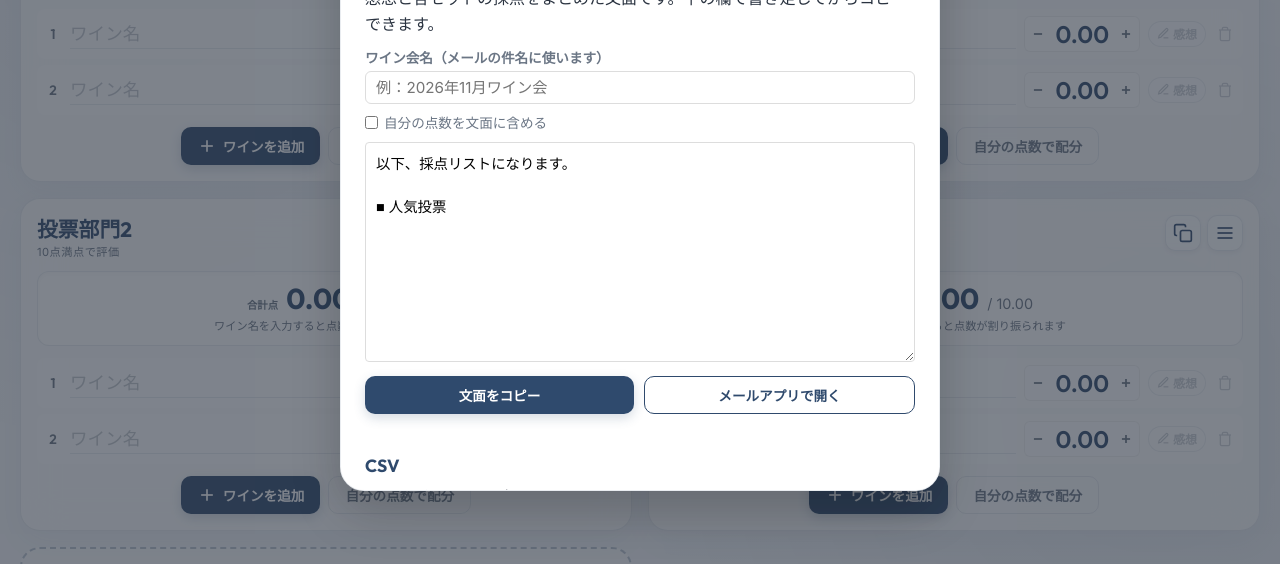
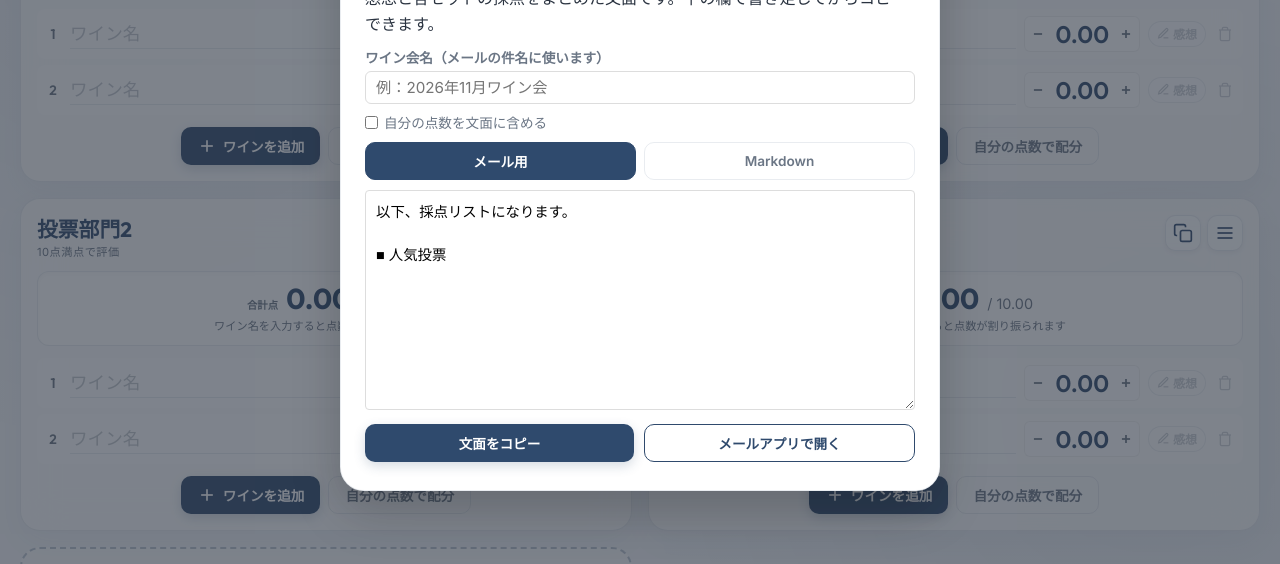
Before and after one commit to g-takizawa/wine_rater, a plain HTML site: page index.html in a window 1280 px wide. Both pictures are taken after a click on the button "結果を出力". Shown: the part 229-793 px from the top of the page. Drawn offline with Linux system fonts and the light colour scheme.

Commit message:
結果の出力にMarkdown形式を戻す
メール用とMarkdownの切り替えを復活させた。特定のアプリ向けではない
ため、ボタン名は「Markdown」のみとし、挨拶文は入れない。自分の点数を
文面に含める設定にも対応。版表記を v2026.11.17.5 に更新。

Co-Authored-By: Claude Opus 5.5 <noreply@anthropic.com>

```diff
--- a/index.html
+++ b/index.html
@@ -301,7 +301,7 @@
         </div>
     </div>
     <div class="version-display">
-        <span id="app-version">v2026.11.17.4</span>
+        <span id="app-version">v2026.11.17.5</span>
         <button type="button" id="update-check-btn" class="btn-update-check" title="サーバーから最新版を読み込みます">最新版を確認</button>
         <div id="update-status" class="update-status" aria-live="polite"></div>
     </div>
--- a/script.js
+++ b/script.js
@@ -694,7 +694,7 @@ class WineRater {
                         <section>
                             <h3>📤 結果の出力</h3>
                             <ul>
-                                <li><strong>感想・人気投票の文面</strong>: 感想と各セットの採点（「3.50｜1. ワイン名」の形）をまとめた文面です。欄の中で書き足してから、コピーまたはメールアプリで開けます</li>
+                                <li><strong>感想・人気投票の文面</strong>: 感想と各セットの採点（「3.50｜1. ワイン名」の形）をまとめた文面です。「メール用」と「Markdown」（見出しと表の形式）を切り替えられます。欄の中で書き足してから、コピーまたはメールアプリで開けます</li>
                                 <li>合計が10.00でない部門があると、出力画面の上に警告が出ます</li>
                                 <li><strong>ワイン会名</strong>を入れると、メールの件名（例：「2026年11月ワイン会 感想・人気投票」）に使われます。<strong>自分の点数を文面に含める</strong>にチェックすると、感想の見出しに自分の点数が付きます</li>
                                 <li><strong>CSV</strong>: ファイルとしてダウンロード、またはExcel・スプレッドシートに貼り付けられる形でコピーできます（自分の点数と感想の列も含みます）</li>
@@ -1275,6 +1275,10 @@ function showExportModal() {
                         <input type="checkbox" id="include-my-scores"> 自分の点数を文面に含める
                     </label>
                 </div>
+                <div style="display: flex; gap: 8px; margin: 10px 0;" role="group" aria-label="文面の形式">
+                    <button id="report-format-email" class="btn-secondary report-format" aria-pressed="true">メール用</button>
+                    <button id="report-format-md" class="btn-secondary report-format" aria-pressed="false">Markdown</button>
+                </div>
                 <textarea id="report-textarea" class="report-textarea"></textarea>
                 <div style="display: flex; gap: 10px; margin-top: 10px; flex-wrap: wrap;">
                     <button id="report-copy-btn" class="btn-primary" style="flex: 1; display: flex; align-items: center; justify-content: center;">
@@ -1413,10 +1417,26 @@ function showExportModal() {
         saveToLocalStorage();
     });
 
-    reportTextarea.value = generateEmailReport(false);
-    includeMyScoresEl.addEventListener('change', () => {
-        reportTextarea.value = generateEmailReport(includeMyScoresEl.checked);
-    });
+    const formatButtons = {
+        email: document.getElementById('report-format-email'),
+        markdown: document.getElementById('report-format-md')
+    };
+    let reportFormat = 'email';
+
+    function showReport() {
+        const include = includeMyScoresEl.checked;
+        reportTextarea.value = reportFormat === 'markdown'
+            ? generateMarkdownReport(include)
+            : generateEmailReport(include);
+        Object.entries(formatButtons).forEach(([key, btn]) => {
+            btn.setAttribute('aria-pressed', String(key === reportFormat));
+        });
+    }
+
+    formatButtons.email.addEventListener('click', () => { reportFormat = 'email'; showReport(); });
+    formatButtons.markdown.addEventListener('click', () => { reportFormat = 'markdown'; showReport(); });
+    includeMyScoresEl.addEventListener('change', showReport);
+    showReport();
 
     document.getElementById('report-copy-btn').addEventListener('click', () => {
         copyTextToClipboard(reportTextarea.value).then(ok => {
@@ -1500,6 +1520,28 @@ function generateEmailReport(includeMyScores = false) {
         lines.push(`（${i + 1}）${set.title}`);
         // Score first: it always has the same width, so it lines up in any mail app
         set.rows.forEach(row => lines.push(`${row.score}｜${row.label}`));
+        lines.push('');
+    });
+
+    return lines.join('\n').trim() + '\n';
+}
+
+// Markdown version: bold wine headings with notes, then one table per set
+function generateMarkdownReport(includeMyScores = false) {
+    const { wines, sets } = collectReportData();
+    const cell = text => text.replace(/\|/g, '｜');
+    const lines = [];
+
+    wines.forEach(wine => {
+        const heading = includeMyScores && wine.myScore ? `${wine.label}（${wine.myScore}）` : wine.label;
+        lines.push(`**${heading}**`, '');
+        if (wine.note) lines.push(wine.note, '');
+    });
+
+    lines.push('***', '');
+    sets.forEach(set => {
+        lines.push(`（${set.index}）${set.title}`, '', '| ワイン | 点数 |', '| --- | --- |');
+        set.rows.forEach(row => lines.push(`| ${cell(row.label)} | ${row.score} |`));
         lines.push('');
     });
 
--- a/style.css
+++ b/style.css
@@ -632,6 +632,18 @@ input[type="text"].wine-input::placeholder {
 }
 
 /* Report (notes + voting) text in the export dialog */
+.report-format {
+    flex: 1;
+    justify-content: center;
+    text-align: center;
+}
+
+.btn-secondary.report-format[aria-pressed="true"] {
+    background: var(--primary);
+    border-color: var(--primary);
+    color: white;
+}
+
 .report-textarea {
     width: 100%;
     height: 220px;
```
Also changed, not shown: 1 other file.
